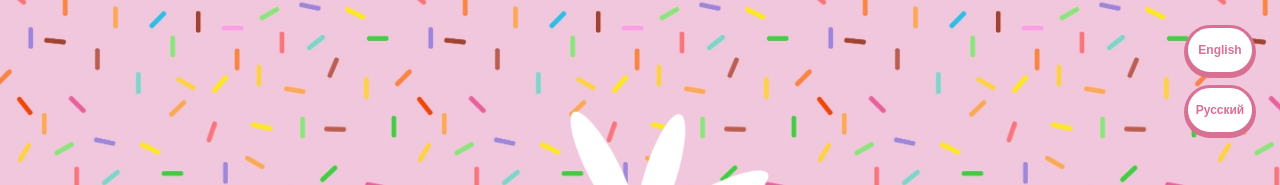
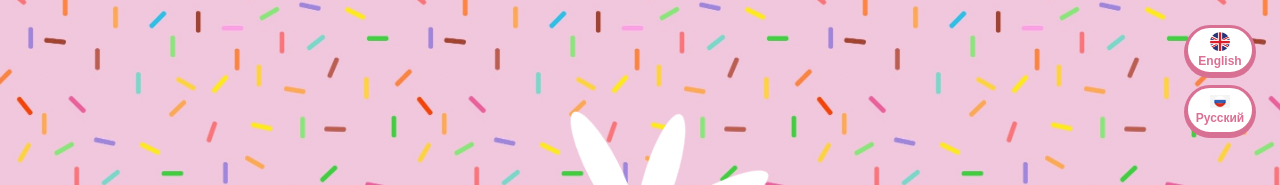
Before and after one commit to helga-ish/motivator, a React (Create React App) app: page / in a window 1280 px wide. Shown: the top 185 px of the page. Built offline with nearby package versions, Linux system fonts and the light colour scheme.

Commit message:
feat: add language flags

```diff
--- a/src/App.css
+++ b/src/App.css
@@ -41,6 +41,15 @@
   color: #008000;
   box-shadow: 0px 2px 0px 1px #008000;
   border: 3px solid #008000;
+}
+
+.change-languages_button_eng {
+  width: 20px;
+}
+
+.change-languages_button_ru {
+  width: 20px;
+  background-color: white;
 }
 
 .button {
--- a/src/App.js
+++ b/src/App.js
@@ -4,6 +4,8 @@ import React from 'react';
 import { notes } from './notes';
 import { motivationButtonText } from './motivationButton'
 import flower1 from './images/flower1.svg';
+import ruLang from './images/ru_language.jpg';
+import engLang from './images/eng_language.png';
 
 function App() {
 
@@ -47,8 +49,8 @@ function App() {
     <div className="App">
       <header className="App-header">
         <div className="change-languages">
-          <button className='change-languages_button' onClick={() => setLanguage('en')}>English</button>
-          <button className='change-languages_button' onClick={() => setLanguage('ru')}>Русский</button>
+          <button className='change-languages_button' onClick={() => setLanguage('en')}><img src={engLang} className='change-languages_button_eng' />English</button>
+          <button className='change-languages_button' onClick={() => setLanguage('ru')}><img src={ruLang} className='change-languages_button_ru'/>Русский</button>
         </div>
 
         <img src={logo} className="App-logo" alt="logo" />
```
Also changed, not shown: src/images/eng_language.png (added), src/images/ru_language.jpg (added).
